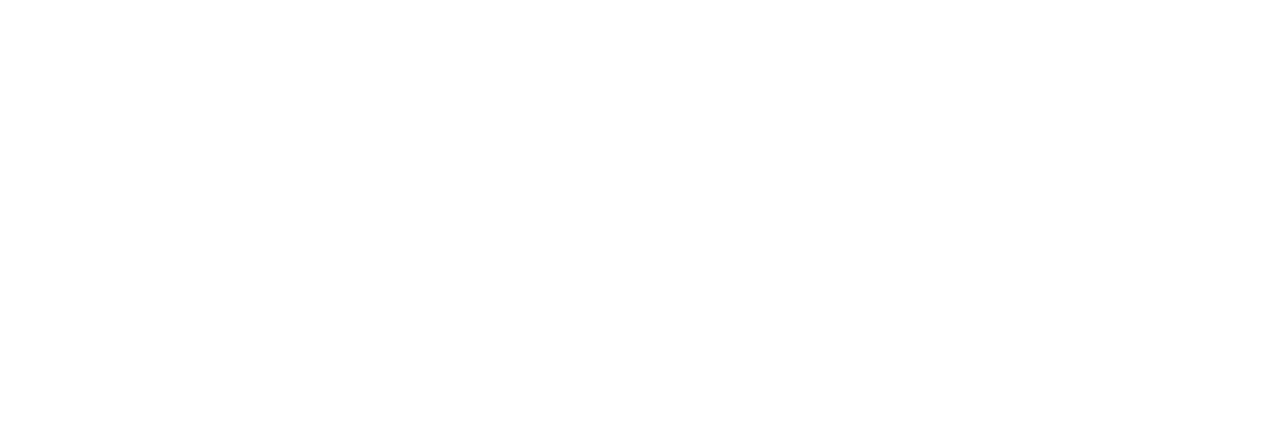
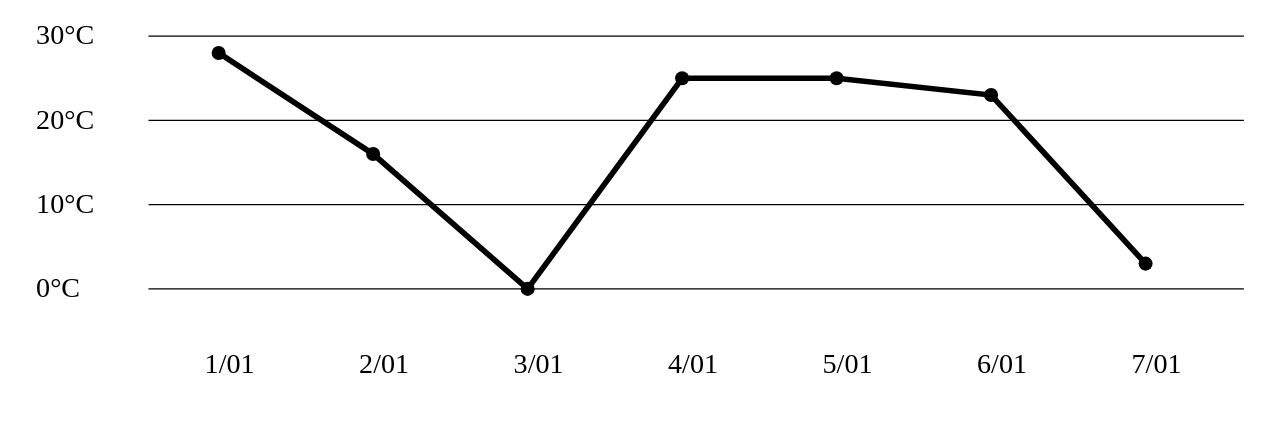
Before and after one commit to joqqe/Charts-Gauges-with-SVG, a plain HTML site: page examples/example7/index.html in a window 1280 px wide. Drawn offline with Linux system fonts and the light colour scheme.

Commit message:
Finish examples

```diff
--- a/examples/example7/index.html
+++ b/examples/example7/index.html
@@ -1,16 +1,87 @@
 <!DOCTYPE html>
 <html lang="en">
+
 <head>
     <meta charset="UTF-8">
     <meta name="viewport" content="width=device-width, initial-scale=1.0">
     <title>Document</title>
+
+    <style>
+        svg {
+            width: 100%;
+            height: 100%;
+            max-height: 100vh;
+        }
+    </style>
 </head>
+
 <body>
-    <svg id="forecast-chart" version="1.1" viewBox="0 0 450 150" xmlns="http://www.w3.org/2000/svg"></svg>
+    <svg id="forecast-chart" version="1.1" viewBox="0 0 450 150" xmlns="http://www.w3.org/2000/svg">
+        <text x="10" y="13" style="font-size: 10px;">30°C</text>
+        <line x1="50" y1="10" x2="440" y2="10" style="stroke:black;stroke-width:0.5px" />
+
+        <text x="10" y="43" style="font-size: 10px;">20°C</text>
+        <line x1="50" y1="40" x2="440" y2="40" style="stroke:black;stroke-width:0.5px" />
+
+        <text x="10" y="73" style="font-size: 10px;">10°C</text>
+        <line x1="50" y1="70" x2="440" y2="70" style="stroke:black;stroke-width:0.5px" />
+
+        <text x="10" y="103" style="font-size: 10px;">0°C</text>
+        <line x1="50" y1="100" x2="440" y2="100" style="stroke:black;stroke-width:0.5px" />
+
+        <text x="70" y="130" style="font-size: 10px;">1/01</text>
+        <text x="125" y="130" style="font-size: 10px;">2/01</text>
+        <text x="180" y="130" style="font-size: 10px;">3/01</text>
+        <text x="235" y="130" style="font-size: 10px;">4/01</text>
+        <text x="290" y="130" style="font-size: 10px;">5/01</text>
+        <text x="345" y="130" style="font-size: 10px;">6/01</text>
+        <text x="400" y="130" style="font-size: 10px;">7/01</text>
+
+        <polyline points="75,100 130,50 185,100 240,50 295,100 350,50 405,100"
+            style="fill:none;stroke:black;stroke-width:2px" />
+    </svg>
 
 
     <script>
+        var mapValueToScale = function (value, oldMin, oldMax, newMin, newMax) {
+            return (newMax - newMin) - (value - oldMin) * (newMax - newMin) / (oldMax - oldMin) + newMin;
+        }
 
+        var svg = document.querySelector("svg");
+
+        var points = "";
+        for (let i = 0; i < 7; i++) {
+            var temp = Math.round(Math.random() * 30);
+            var yValue = mapValueToScale(temp, 0, 30, 10, 100);
+            var xValue = 75 + (55 * i);
+
+            points += xValue + "," + yValue + " ";
+
+            // Dot
+            var circle = document.createElementNS("http://www.w3.org/2000/svg", "circle");
+            circle.setAttribute("r", 2.5);
+            circle.setAttribute("cx", xValue);
+            circle.setAttribute("cy", yValue);
+
+            // Title
+            var title = document.createElementNS("http://www.w3.org/2000/svg", "title");
+            title.textContent = temp + "°C";
+
+            circle.append(title);
+            svg.append(circle);
+        }
+
+        var polyline = svg.querySelector("polyline");
+        polyline.setAttribute("points", points);
+
+
+        polyline.style.strokeDasharray = polyline.getTotalLength();
+        polyline.style.strokeDashoffset = polyline.getTotalLength();
+        setTimeout(() => {
+            polyline.style.transition = "stroke-dashoffset 1.5s ease";
+            polyline.style.strokeDashoffset = "0";
+        });
     </script>
 </body>
+
 </html>
```
